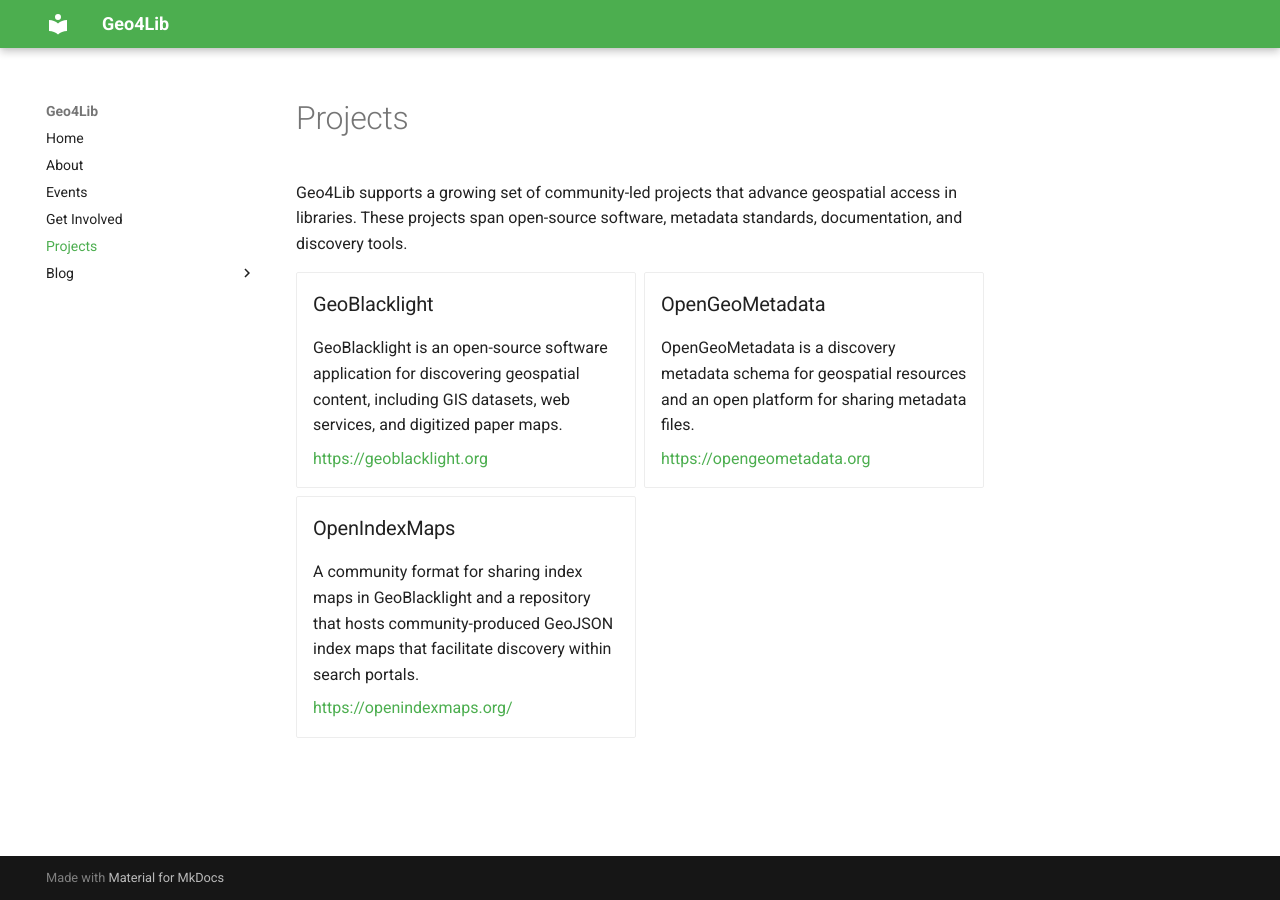
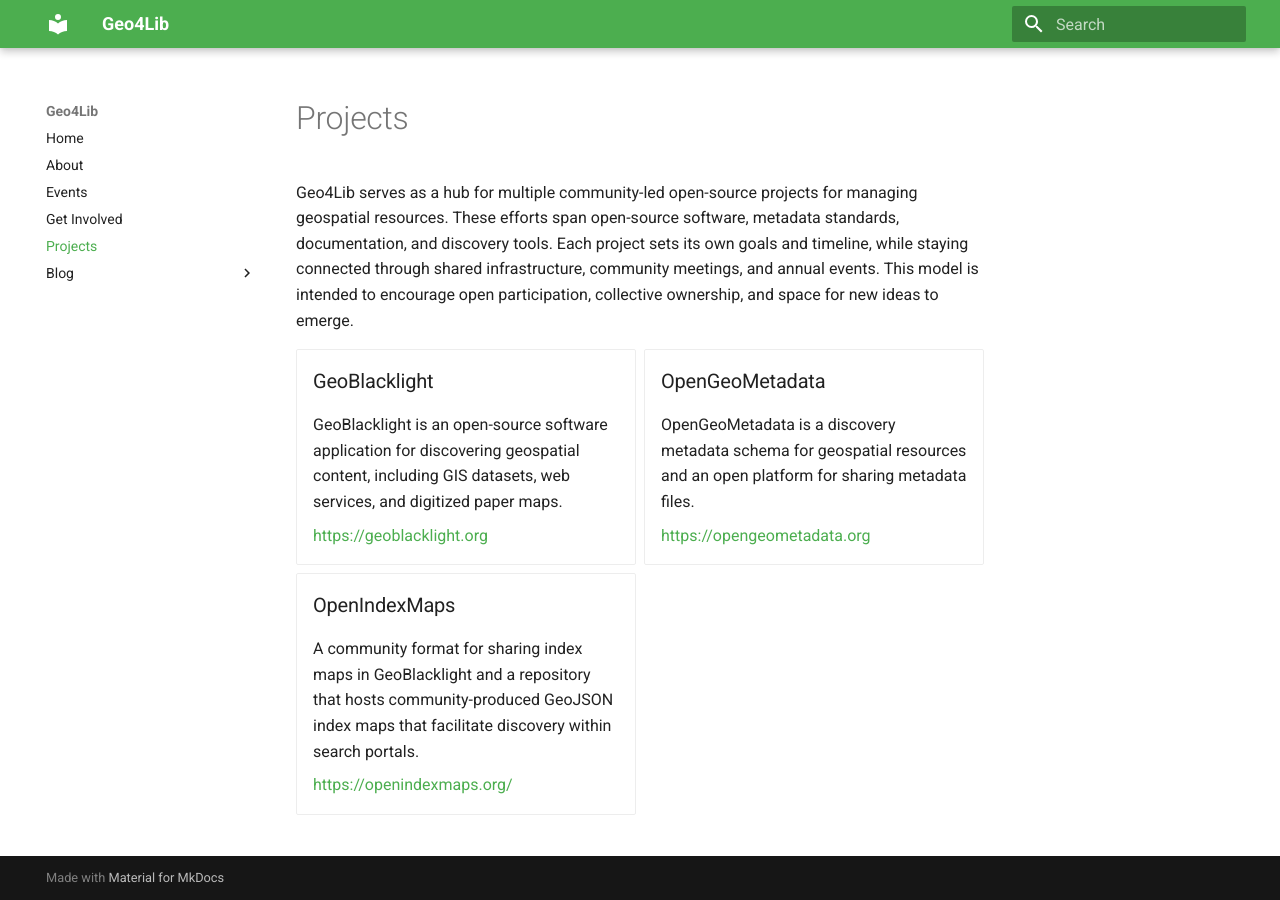
Before and after one commit to geo4lib/geo4lib.github.io, an MkDocs documentation site: the page built from docs/projects.md, in a window 1280 px wide. Built offline with MkDocs 1.6.1 and Material for MkDocs 9.7.7, drawn with Linux system fonts in a browser that asks for light colours.

Commit message:
projects

```diff
--- a/docs/projects.md
+++ b/docs/projects.md
@@ -1,6 +1,7 @@
 # Projects
 
-Geo4Lib supports a growing set of community-led projects that advance geospatial access in libraries. These projects span open-source software, metadata standards, documentation, and discovery tools.
+Geo4Lib serves as a hub for multiple community-led open-source projects for managing geospatial resources. These efforts span open-source software, metadata standards, documentation, and discovery tools. Each project sets its own goals and timeline, while staying connected through shared infrastructure, community meetings, and annual events. This model is intended to encourage open participation, collective ownership, and space for new ideas to emerge.
+
 
 
 <div class="grid cards" markdown>
--- a/mkdocs.yml
+++ b/mkdocs.yml
@@ -18,6 +18,8 @@
   - toc.integrate
   - tags: {}
     index_page: tags.md
+
+
 
 
 markdown_extensions:
@@ -46,6 +48,7 @@
       emoji_generator: !!python/name:material.extensions.emoji.to_svg
 
 plugins:
+  - search
   - blog:
       categories: true
       archive: true
```
